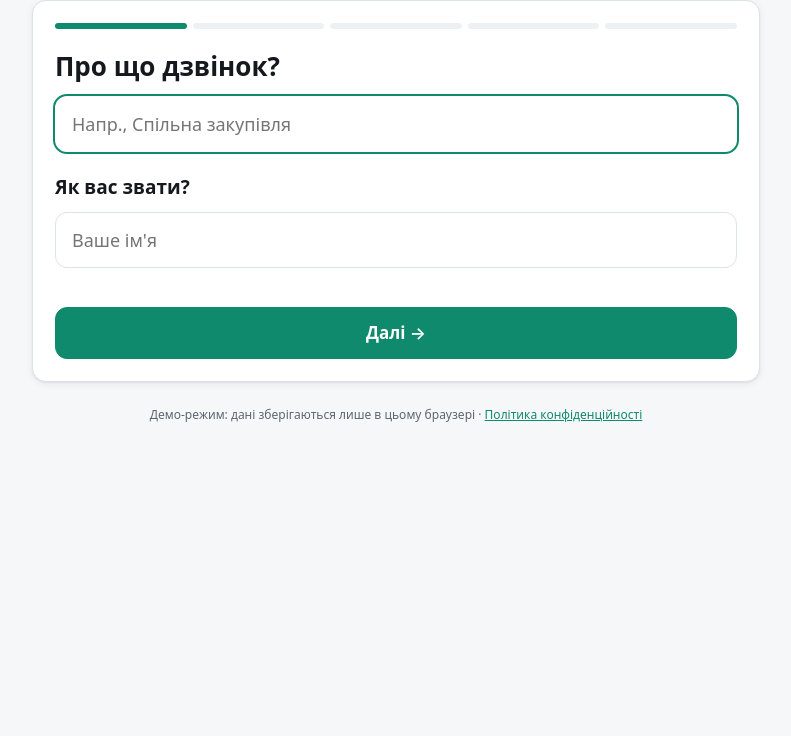
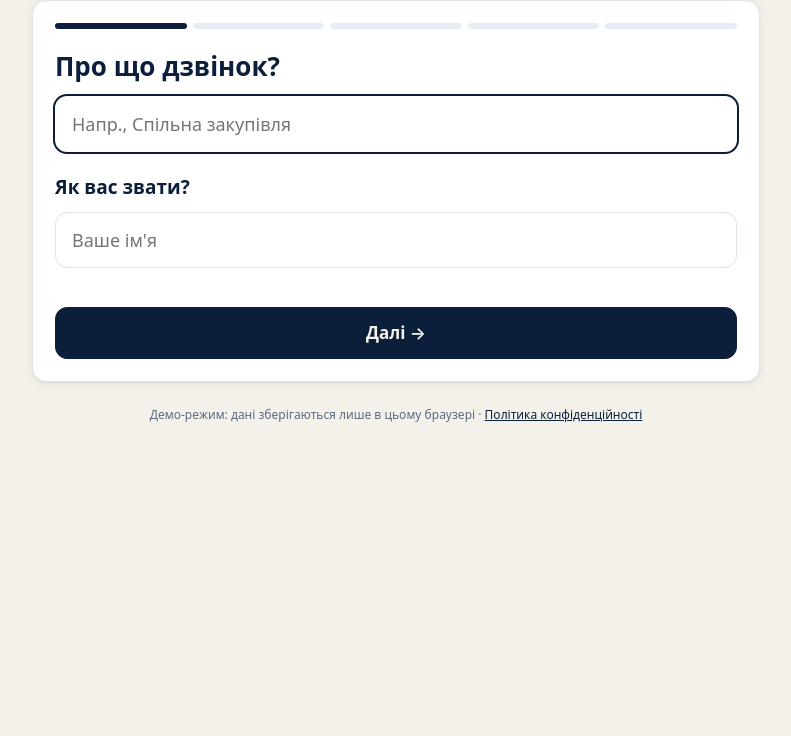
Before and after one commit to diana-usatenko/spilnyi-chas, a plain HTML site: page index.html in a window 1280 px wide. Shown: the part 64-800 px from the top of the page, without its empty margins (244-1035 px from the left). Drawn offline with Linux system fonts and the light colour scheme.

Commit message:
Apply navy / cream / light-blue palette (0B1F3B, F4F1EA, BFD3E6)
Site, privacy page and invitation emails use the new palette in light
and dark themes; selected slots are blue, so hints say 'синє'.

Co-Authored-By: Claude Opus 5.5 <noreply@anthropic.com>
Claude-Session: https://claude.ai/code/session_01Vgm1BtLwGUTTMD5f46Zs3o

```diff
--- a/index.html
+++ b/index.html
@@ -7,26 +7,26 @@
 <meta name="description" content="Простий спосіб знайти час для спільного дзвінка: кожен відмічає зручні слоти, організатор обирає найкращий.">
 <style>
 :root{
-  --bg:#f6f7f9; --surface:#ffffff; --surface-2:#eef1f4; --text:#15191e; --muted:#5d6670;
-  --border:#dde2e7; --accent:#0f8a6c; --accent-ink:#ffffff; --accent-soft:#d6f1e8;
-  --warn:#b4570b; --warn-soft:#fdeedd; --danger:#b42318;
-  --sel:#14a37f; --busy:#c9cfd6; --heat-0:#eef1f4; --heat-rgb:20,163,127;
-  --shadow:0 1px 2px rgba(16,24,40,.06),0 2px 8px rgba(16,24,40,.06);
+  --bg:#F4F1EA; --surface:#FFFFFF; --surface-2:#E6EDF4; --text:#0B1F3B; --muted:#5B6B82;
+  --border:#DCE3EB; --accent:#0B1F3B; --accent-ink:#F4F1EA; --accent-soft:#BFD3E6;
+  --warn:#9A4A0B; --warn-soft:#F6E6D3; --danger:#B42318;
+  --sel:#2C5687; --busy:#C3CCD6; --heat-0:#E6EDF4; --heat-rgb:11,31,59;
+  --shadow:0 1px 2px rgba(11,31,59,.06),0 2px 8px rgba(11,31,59,.06);
 }
 @media (prefers-color-scheme: dark){
   :root:not([data-theme="light"]){
-    --bg:#0f1215; --surface:#171b20; --surface-2:#20262d; --text:#e8ecf0; --muted:#9aa4ae;
-    --border:#2b333b; --accent:#2cc39b; --accent-ink:#06261d; --accent-soft:#123b30;
-    --warn:#f0a35e; --warn-soft:#3a2613; --danger:#f97066;
-    --sel:#2cc39b; --busy:#3a434c; --heat-0:#20262d; --heat-rgb:44,195,155;
+    --bg:#0B1F3B; --surface:#13294A; --surface-2:#1C355A; --text:#F4F1EA; --muted:#A9B6C8;
+    --border:#27416A; --accent:#BFD3E6; --accent-ink:#0B1F3B; --accent-soft:#1E3A63;
+    --warn:#F0B27A; --warn-soft:#3A2A16; --danger:#F97066;
+    --sel:#8FB3D6; --busy:#33496B; --heat-0:#1C355A; --heat-rgb:191,211,230;
     --shadow:none; color-scheme:dark;
   }
 }
 :root[data-theme="dark"]{
-  --bg:#0f1215; --surface:#171b20; --surface-2:#20262d; --text:#e8ecf0; --muted:#9aa4ae;
-  --border:#2b333b; --accent:#2cc39b; --accent-ink:#06261d; --accent-soft:#123b30;
-  --warn:#f0a35e; --warn-soft:#3a2613; --danger:#f97066;
-  --sel:#2cc39b; --busy:#3a434c; --heat-0:#20262d; --heat-rgb:44,195,155;
+  --bg:#0B1F3B; --surface:#13294A; --surface-2:#1C355A; --text:#F4F1EA; --muted:#A9B6C8;
+  --border:#27416A; --accent:#BFD3E6; --accent-ink:#0B1F3B; --accent-soft:#1E3A63;
+  --warn:#F0B27A; --warn-soft:#3A2A16; --danger:#F97066;
+  --sel:#8FB3D6; --busy:#33496B; --heat-0:#1C355A; --heat-rgb:191,211,230;
   --shadow:none; color-scheme:dark;
 }
 *{box-sizing:border-box}
@@ -55,7 +55,7 @@ input:focus,select:focus,textarea:focus{outline:2px solid var(--accent);outline-
 .btn:hover{background:var(--surface-2)}
 .btn.primary{background:var(--accent);border-color:var(--accent);color:var(--accent-ink)}
 .btn.primary:hover{filter:brightness(.95)}
-.btn.wa{background:#25d366;border-color:#25d366;color:#06301a}
+.btn.wa{background:var(--accent-soft);border-color:var(--accent-soft);color:var(--text)}
 .btn.block{width:100%}
 .btn.sm{padding:7px 11px;font-size:13px;border-radius:8px}
 .btn:disabled{opacity:.5;cursor:not-allowed}
@@ -1029,9 +1029,9 @@ async function viewParticipant(id) {
     }
     if (st.step === 'pick') {
       app.innerHTML = intro + `<div class="card">
-        ${st.busy ? '<div class="banner ok">✓ Готово! Зелене — коли ви вільні. Перевірте й натисніть «Готово».</div>' : ''}
+        ${st.busy ? '<div class="banner ok">✓ Готово! Синє — коли ви вільні. Перевірте й натисніть «Готово».</div>' : ''}
         <h2 class="q">${poll.repeat ? 'Коли вам зазвичай зручно?' : 'Натисніть, коли вам зручно'}</h2>
-        <p class="small muted hint">Зелене — зручно. Натисніть ще раз, щоб прибрати.</p>
+        <p class="small muted hint">Синє — зручно. Натисніть ще раз, щоб прибрати.</p>
         <div class="grid-wrap" id="grid"></div>
         <div class="legend"><span><i style="background:var(--sel)"></i>зручно</span>${st.busy ? '<span><i style="background:repeating-linear-gradient(135deg,var(--busy) 0 3px,transparent 3px 6px)"></i>зайнято в календарі</span>' : ''}</div>
       </div>
```
Also changed, not shown: privacy.html (+3 -3 lines), 1 other file.
